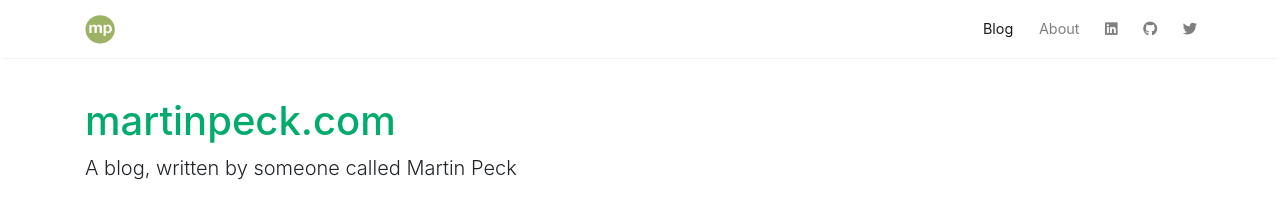
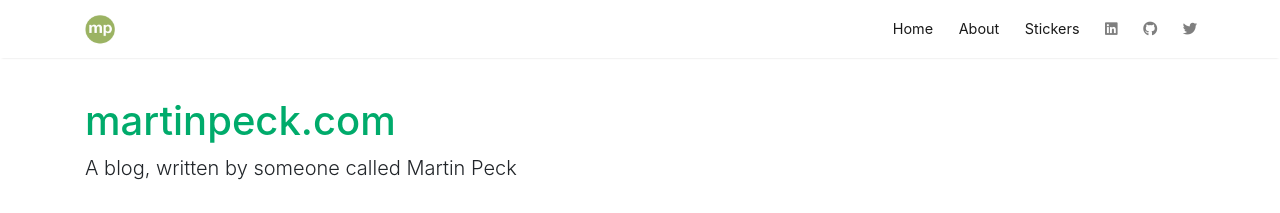
Before and after one commit to martinpeck/martinpeck.github.io, a Jekyll site: the page built from index.html, in a window 1280 px wide. Shown: the top 213 px of the page. Built offline with Jekyll 4.4.1, drawn with Linux system fonts in a browser that asks for light colours; nearby versions of some CDN libraries; the list of posts is cut into pages by our own code; comment, search, counter and statistics services are not loaded.

Commit message:
change baseurl

```diff
--- a/_config.yml
+++ b/_config.yml
@@ -4,7 +4,6 @@ copyright_name: Martin Peck
 description: "A blog, written by someone called Martin Peck"
 meta_description: "A blog, written by someone called Martin Peck."
 logo: 'assets/icons/apple-icon.png'
-baseurl:
 google_analytics: 'UA-67509161-1'
 disqus: martinpeck-com
 permalink: pretty
--- a/_layouts/default.html
+++ b/_layouts/default.html
@@ -78,20 +78,16 @@
 
             <ul class="navbar-nav ml-auto">
 
-                {% if page.url == "/" %}
                 <li class="nav-item active">
-                {% else %}
-                <li class="nav-item">
-                {% endif %}
-                <a class="nav-link" href="{{ site.baseurl }}/index.html">Blog</a>
+                <a class="nav-link" href="{{ site.baseurl }}/">Home</a>
                 </li>
 
-                {% if page.url == "/about.html" %}
                 <li class="nav-item active">
-                {% else %}
-                <li class="nav-item">
-                {% endif %}
                 <a class="nav-link" href="{{ site.baseurl }}/about">About</a>
+                </li>
+
+                <li class="nav-item active">
+                    <a class="nav-link" href="{{ site.baseurl }}/stickers">Stickers</a>
                 </li>
 
                 <li class="nav-item">
```
